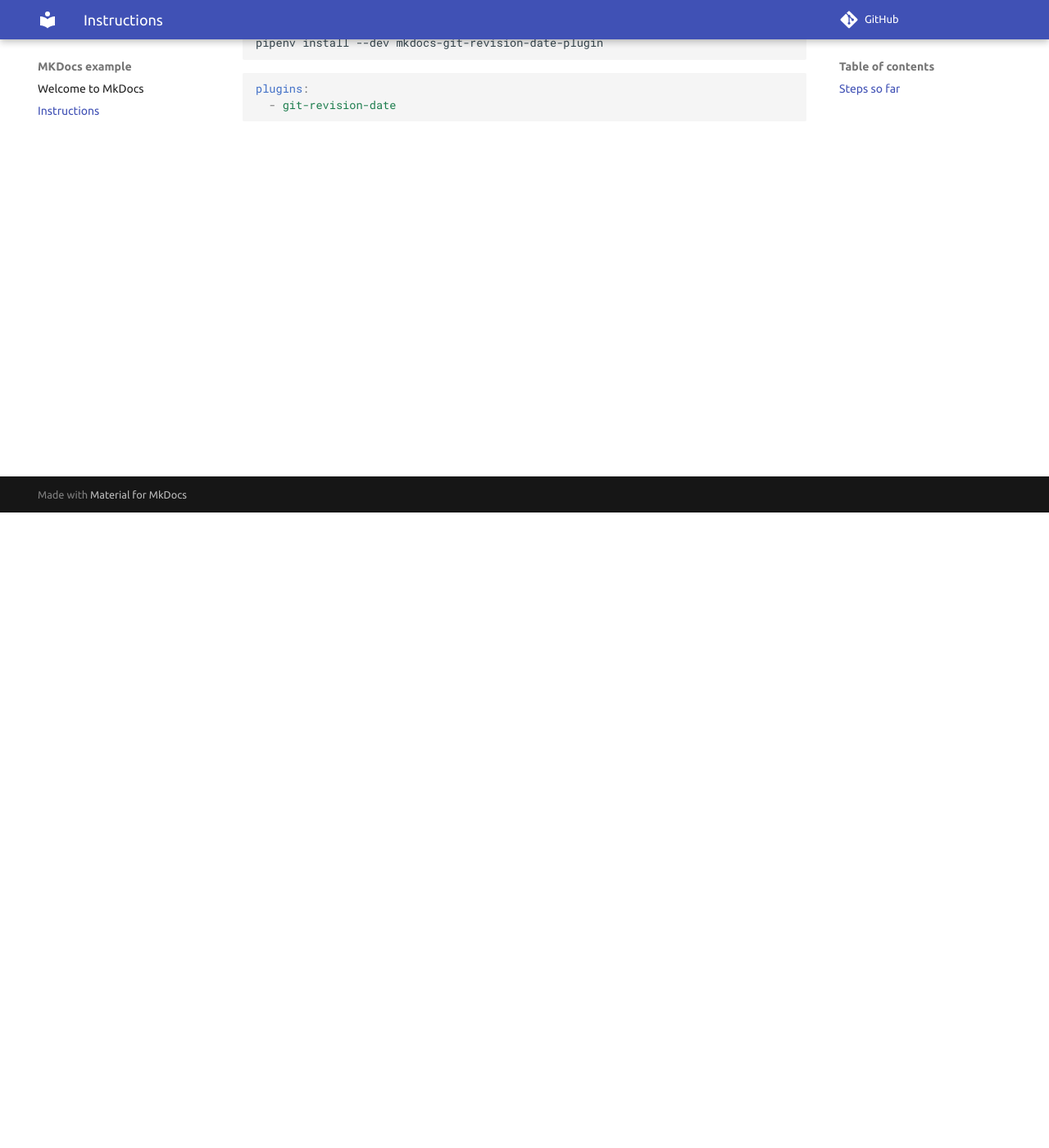
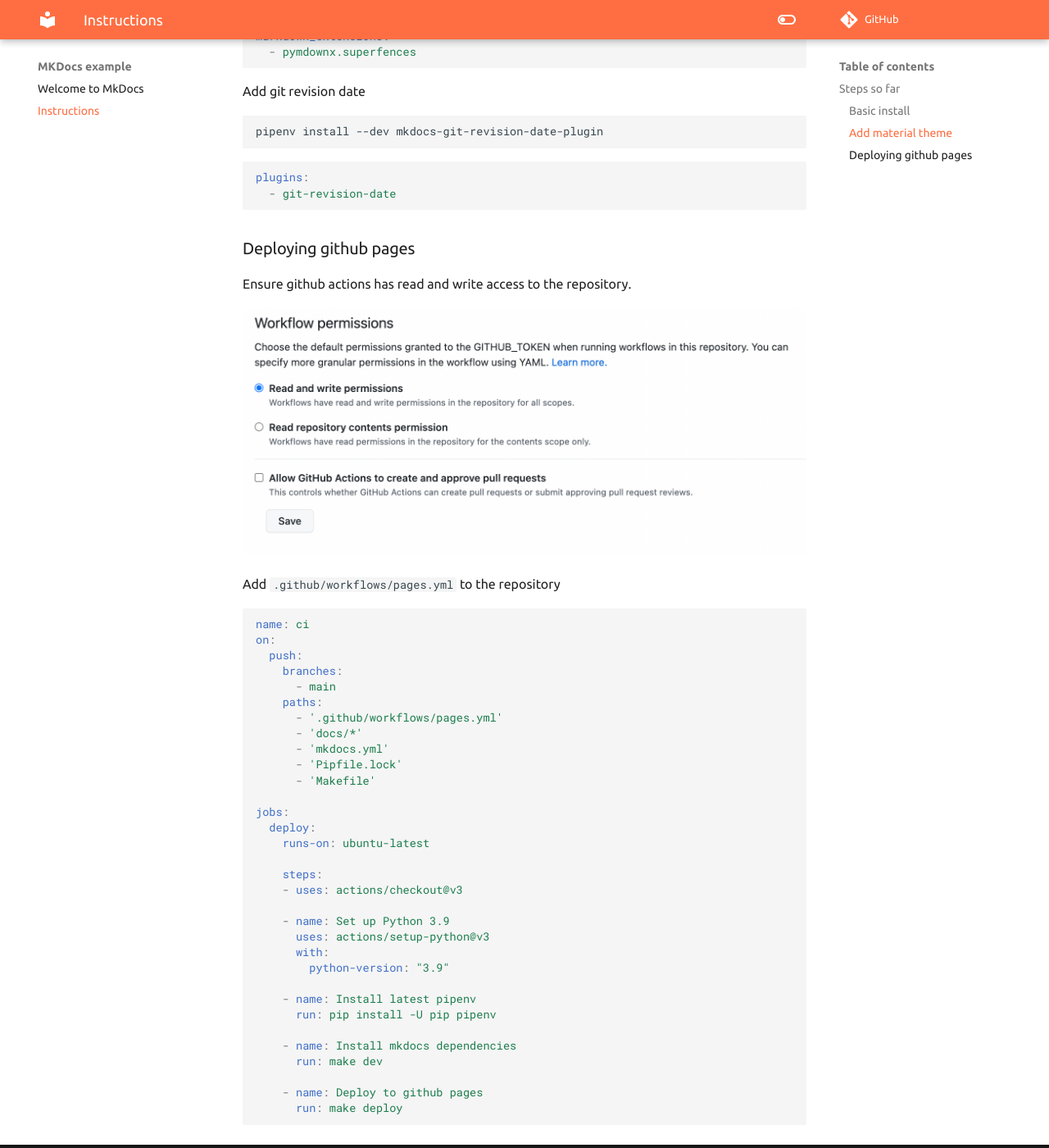
Before and after one commit to michaelbrewer/mkdocs-example, an MkDocs documentation site: the page built from docs/01-initial.md, in a window 1280 px wide and 1400 px high, scrolled down 775 px. Shown: the whole window at 82% size. Built offline with MkDocs 1.6.1 and Material for MkDocs 9.7.7, drawn with Linux system fonts in a browser that asks for light colours; comment, search, counter and statistics services are not loaded; some of the changed text lies outside the part shown.

Commit message:
feat(docs): Initial docs

````diff
--- a/docs/01-initial.md
+++ b/docs/01-initial.md
@@ -3,6 +3,8 @@
 This is the initial blank slate.
 
 ## Steps so far
+
+### Basic install
 
 Install `mkdocs-material` as a dev dependency.
 
@@ -17,6 +19,8 @@
 ```
 
 Initial configuration is done in the `mkdocs.yml` file.
+
+### Add material theme
 
 Enable the Material theme in the `mkdocs.yml` file.
 
@@ -42,3 +46,47 @@
 plugins:
   - git-revision-date
 ```
+
+### Deploying github pages
+
+Ensure github actions has read and write access to the repository.
+
+![Github actions permissions](./media/github-actions-light.png#gh-light-mode-only)
+![Github actions permissions](./media/github-actions-dark.png#gh-dark-mode-only)
+
+Add `.github/workflows/pages.yml` to the repository
+
+```yaml
+name: ci
+on:
+  push:
+    branches:
+      - main
+    paths:
+      - '.github/workflows/pages.yml'
+      - 'docs/*'
+      - 'mkdocs.yml'
+      - 'Pipfile.lock'
+      - 'Makefile'
+
+jobs:
+  deploy:
+    runs-on: ubuntu-latest
+
+    steps:
+    - uses: actions/checkout@v3
+
+    - name: Set up Python 3.9
+      uses: actions/setup-python@v3
+      with:
+        python-version: "3.9"
+
+    - name: Install latest pipenv
+      run: pip install -U pip pipenv
+
+    - name: Install mkdocs dependencies
+      run: make dev
+
+    - name: Deploy to github pages
+      run: make deploy
+```
--- a/mkdocs.yml
+++ b/mkdocs.yml
@@ -8,9 +8,23 @@
   name: material
   font:
     text: Ubuntu
+  palette:
+    - scheme: default
+      primary: deep orange
+      toggle:
+        icon: material/toggle-switch-off-outline
+        name: Switch to dark mode
+    - scheme: slate
+      primary: green
+      toggle:
+        icon: material/toggle-switch
+        name: Switch to light mode
 
 markdown_extensions:
   - pymdownx.superfences:
+  - toc:
+      permalink: true
+      toc_depth: 4
 
 plugins:
   - git-revision-date
````
Also changed, not shown: docs/media/github-actions-dark.png (added), docs/media/github-actions-light.png (added).
